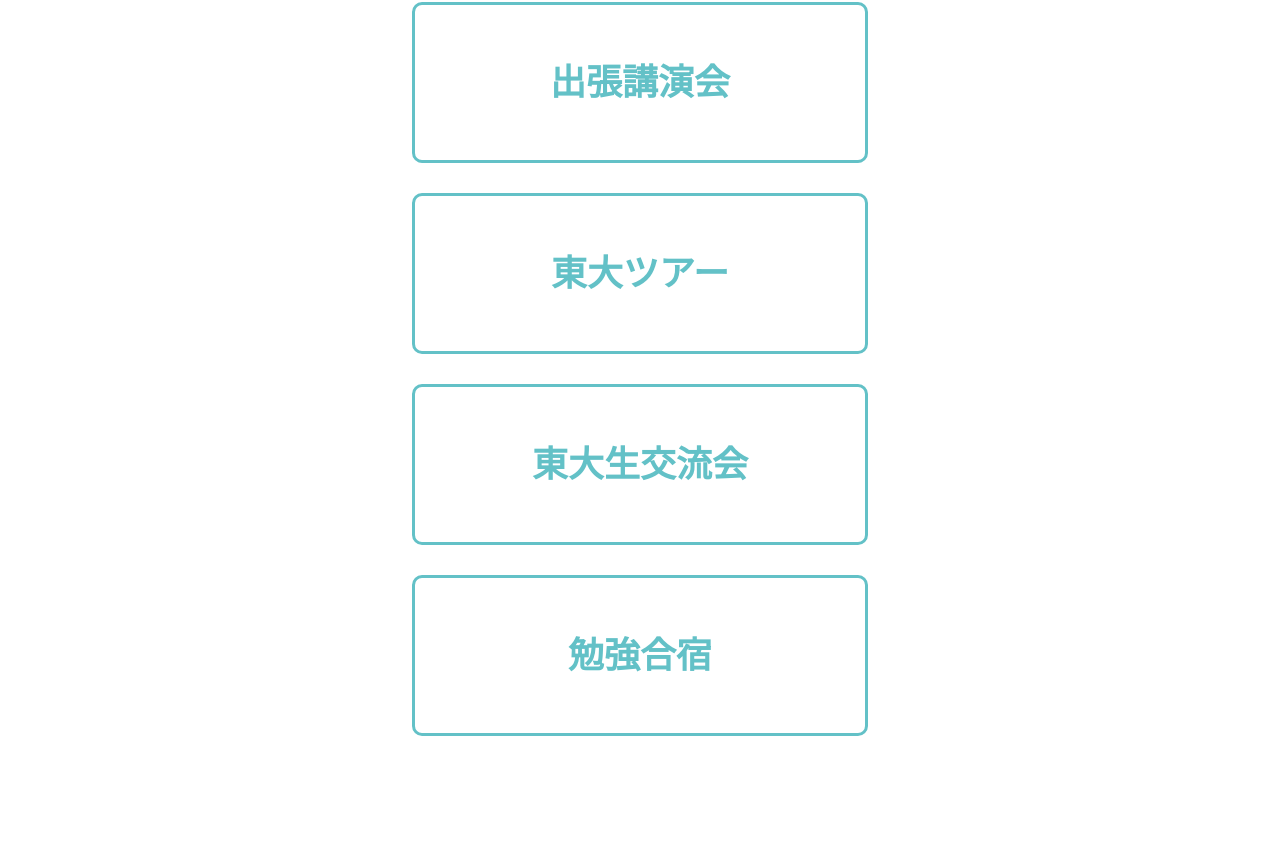
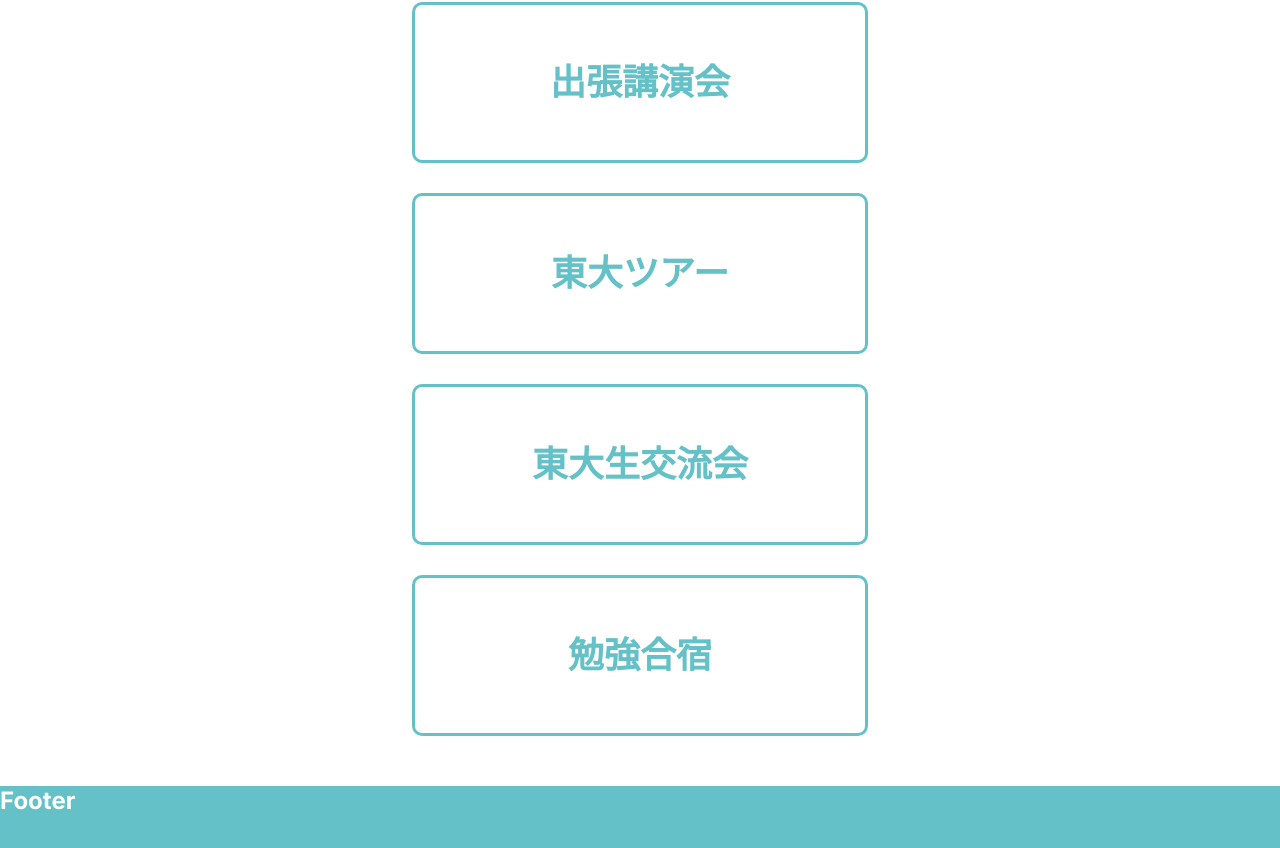
Before and after one commit to ReoYabiku/aloha-hp-next, a Next.js app: page / in a window 1280 px wide. Shown: the part 855-1703 px from the top of the page. Before the commit the page ends 1621 px from the top, so only its background shows below. Built offline with nearby package versions, Linux system fonts and the light colour scheme.

Commit message:
footerの雛形

```diff
--- /dev/null
+++ b/app/components/organisms/Footer.module.css
@@ -0,0 +1,6 @@
+.footer {
+	width: 100%;
+	height: 300px;
+	background-color: var(--color-main);
+	color: var(--color-white);
+}
--- /dev/null
+++ b/app/components/organisms/Footer.tsx
@@ -0,0 +1,9 @@
+import style from './Footer.module.css';
+
+export default function Footer() {
+  return (
+    <footer className={style.footer}>
+      <h2>Footer</h2>
+    </footer>
+  );
+}
--- a/app/layout.tsx
+++ b/app/layout.tsx
@@ -2,6 +2,7 @@
 import type { Metadata } from 'next'
 import Header from './components/organisms/Header'
 import { Inter } from 'next/font/google'
+import Footer from './components/organisms/Footer'
 
 const inter = Inter({ subsets: ['latin'] })
 
@@ -20,6 +21,7 @@
       <body className={inter.className}>
         <Header />
         {children}
+        <Footer />
       </body>
     </html>
   )
```
